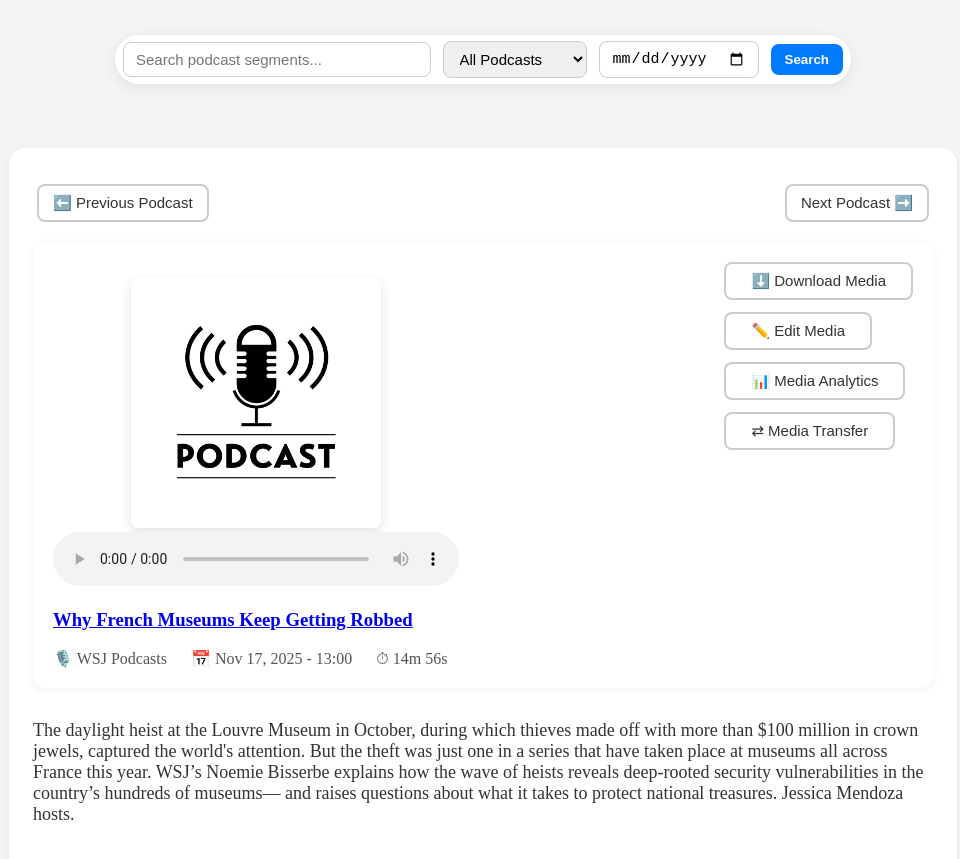
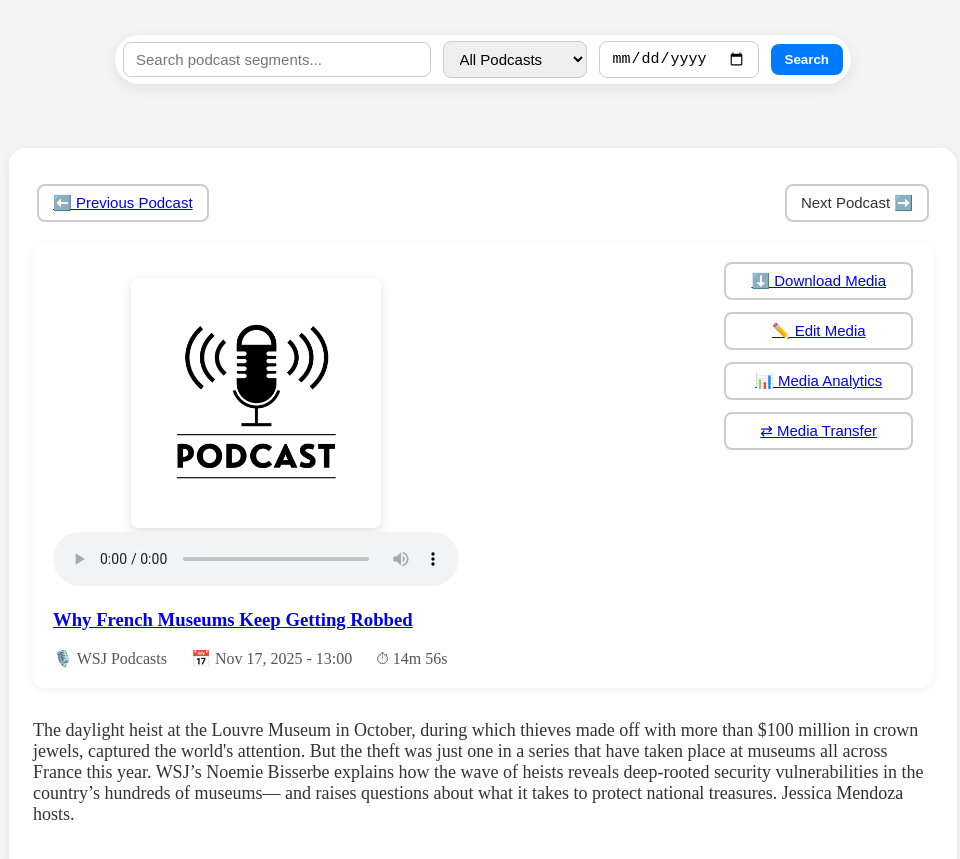
Before and after one commit to Alexa533/DigiClips-podcast-demo, a plain HTML site: page index.html in a window 1280 px wide. Shown: the part 77-936 px from the top of the page, without its empty margins (157-1117 px from the left). Drawn offline with Linux system fonts and the light colour scheme; a script that the page names is missing.

Commit message:
Fixing the under construction and link buttons, so they are formatted more properly

```diff
--- a/index.html
+++ b/index.html
@@ -1,6 +1,8 @@
 <!-- ASU_11_Fall 2025 Branch -->
 <!-- Alexa Hernandez -->
 <!-- Description: This is a draft for the Subscriber User's UI of the Podcast Search Results page where there will be data from our website imported, once it is available to be done. -->
+
+<!-- Home Page: https://www.digiclipsproject.com/ -->
 <!DOCTYPE html>
 <html>
 <head>
@@ -217,7 +219,7 @@
 <!-- INSERT PREV AND NXT BUTTONS HERE INSTEAD, WITH BOTH ABOVE AND ON EACH SIDE OF THE RESULTS-SECTION BOX -->
 <!-- Previous/Next Navigation Buttons -->
 <div class="results-line-nav">
-    <button class="btn-outline">⬅️ Previous Podcast</button>
+    <button class="btn-outline"><a href="undr-constr.html">⬅️ Previous Podcast</button>
     <button class="btn-outline">Next Podcast ➡️</button>
 </div>
 
@@ -261,18 +263,11 @@
 
             <div class="results-line-actions">
                 <!-- <a href="undr-constr.html" class="my-button">Go to About Page</a> -->
-                <a href="undr-constr.html">
-                    <button class="btn-outline">⬇️ Download Media</button>
-                </a>
-                <a href="undr-constr.html">
-                    <button class="btn-outline">✏️ Edit Media</button>
-                </a>
-                <a href="undr-constr.html">
-                    <button class="btn-outline">📊 Media Analytics</button>
-                </a>
-                <a href="https://www.digiclipsproject.com/subscriber/mediatransfer">
-                    <button class="btn-outline">⇄ Media Transfer</button> <!-- https://www.digiclipsproject.com/subscriber/mediatransfer -->
-                </a>
+                <!-- <button class="btn-outline"><a href="undr-constr.html">TESTTT</a></button> -->
+                <button class="btn-outline"><a href="undr-constr.html">⬇️ Download Media</a></button>
+                <button class="btn-outline"><a href="undr-constr.html">✏️ Edit Media</a></button>
+                <button class="btn-outline"><a href="undr-constr.html">📊 Media Analytics</a></button>
+                <button class="btn-outline"><a href="https://www.digiclipsproject.com/subscriber/mediatransfer">⇄ Media Transfer</a></button> <!-- https://www.digiclipsproject.com/subscriber/mediatransfer -->
             </div>
 
         </div>
```
